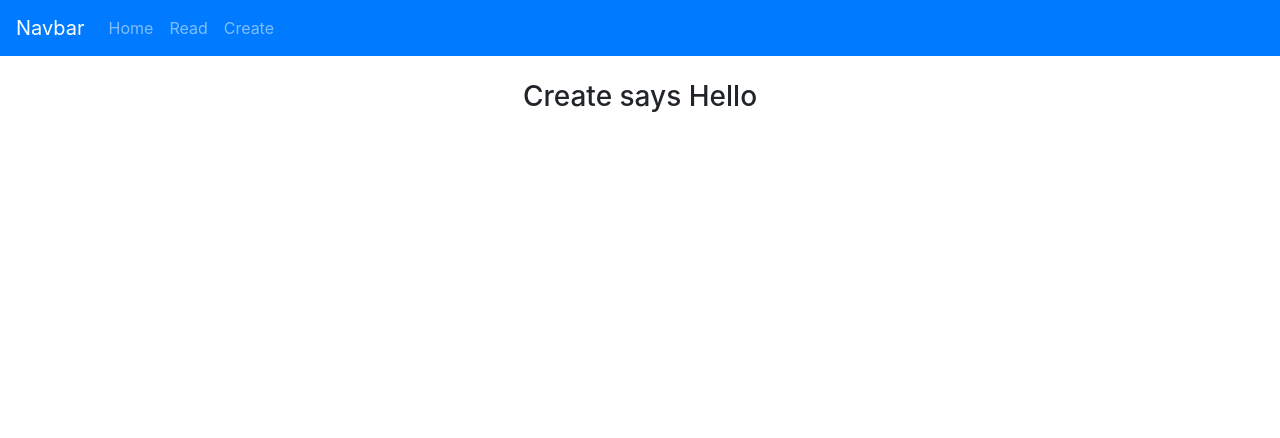
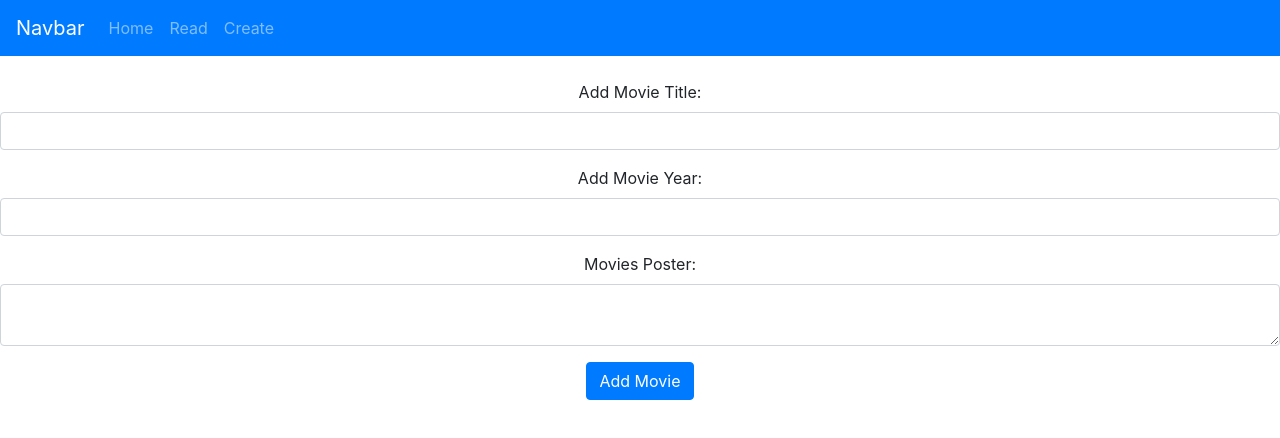
Before and after one commit to eimarmichellex98/datarep_lab7, a React (Create React App) app: page /create in a window 1280 px wide. Shown: the top 438 px of the page. Built offline with nearby package versions, Linux system fonts and the light colour scheme.

Commit message:
week4 complete

```diff
--- a/package.json
+++ b/package.json
@@ -6,6 +6,7 @@
     "@testing-library/jest-dom": "^4.2.4",
     "@testing-library/react": "^9.5.0",
     "@testing-library/user-event": "^7.2.1",
+    "axios": "^0.21.0",
     "bootstrap": "^4.5.3",
     "react": "^16.14.0",
     "react-bootstrap": "^1.3.0",
--- a/src/components/create.js
+++ b/src/components/create.js
@@ -1,12 +1,85 @@
 import React from 'react';
 
 
- export class Create extends React.Component{
+export class Create extends React.Component {
 
-    render(){
-        return(
-            <div>
-                <h3>Create says Hello</h3>
+    //using constructor to create form object and super class
+    constructor() {
+        //to use forms we need super class and invoke parent class
+        super();
+
+        //binding all events to 'this' keyword
+        this.onSubmit = this.onSubmit.bind(this);
+        this.onChangeTitle = this.onChangeTitle.bind(this);
+        this.onChangeYear = this.onChangeYear.bind(this);
+        this.onChangePoster = this.onChangePoster.bind(this);
+
+        //fields taken to use in form
+        this.state = {
+            Title: '',
+            Year: '',
+            Poster: ''
+        }
+    }
+    //method takes argument e, when we update the input it will display the new Title
+    onChangeTitle(e) {
+        this.setState({
+            Title: e.target.value
+        })
+    }
+    //method takes argument e, new input will update and then display new Year
+    onChangeYear(e) {
+        this.setState({
+            Year: e.target.value
+        })
+    }
+    //method takes argument e, when input is updated, a new Poster will be displayed
+    onChangePoster(e) {
+        this.setState({
+            Poster: e.target.value
+        })
+    }
+    //onSubmit method, argument taken is e, default prevents us from calling it multiple times
+    //message appears as an alert
+    onSubmit(e) {
+        e.preventDefault();
+        alert("Movie: " + this.state.Title + "\nYear: "
+            + this.state.Year + "\nPoster: " + this.state.Poster);
+    }
+
+    //form has a onSubmit button and once clicked it invokes a method
+    //div all holding different inputs on webpage for user, Movie Title, Year, Poster
+    render() {
+        return (
+            <div className='App'>
+                <form onSubmit={this.onSubmit}>
+                    <div className="form-group">
+                        <label>Add Movie Title:</label>
+                        <input type='text'
+                            className='form-control'
+                            value={this.state.Title}
+                            onChange={this.onChangeTitle}></input>
+                    </div>
+                    <div className="form-group">
+                        <label>Add Movie Year: </label>
+                        <input type='text'
+                            className='form-control'
+                            value={this.state.Year}
+                            onChange={this.onChangeYear}></input>
+                    </div>
+                    <div className='form-group'>
+                        <label>Movies Poster:</label>
+                        <textarea type='text'
+                            className='form-control'
+                            value={this.state.Poster}
+                            onChange={this.onChangePoster}></textarea>
+                    </div>
+                    <div className="form-group">
+                        <input type='submit'
+                            value='Add Movie'
+                            className='btn btn-primary'></input>
+                    </div>
+                </form>
             </div>
         );
     }
--- a/src/components/read.js
+++ b/src/components/read.js
@@ -1,35 +1,24 @@
 import React from 'react';
 import { Movies } from './movies';
+import axios from 'axios';
 
 
 export class Read extends React.Component {
-//JSON added holding data that will be used to display on read component online
+    //JSON added holding data that will be used to display on read component online
     state = {
-        movies: [
-            {
-                "Title": "Avengers: Infinity War",
-                "Year": "2018",
-                "imdbID": "tt4154756",
-                "Type": "movie",
-                "Poster": "https://m.media-amazon.com/images/M/MV5BMjMxNjY2MDU1OV5BMl5BanBnXkFtZTgwNzY1MTUwNTM@._V1_SX300.jpg"
-            },
-            {
-                "Title": "Captain America: Civil War",
-                "Year": "2016",
-                "imdbID": "tt3498820",
-                "Type": "movie",
-                "Poster": "https://m.media-amazon.com/images/M/MV5BMjQ0MTgyNjAxMV5BMl5BanBnXkFtZTgwNjUzMDkyODE@._V1_SX300.jpg"
-            },
-            {
-                "Title": "Charlie Wilson's War",
-                "Year": "2007",
-                "imdbID": "tt0472062",
-                "Type": "movie",
-                "Poster": "https://m.media-amazon.com/images/M/MV5BMTgwMDgwMDc4MF5BMl5BanBnXkFtZTYwOTU3MDM4._V1_SX300.jpg"
-            }
-        ]
+        movies: []
+    };
 
-    };
+    componentDidMount() {
+        //axios resource goes to retrieve JSON file and displays it
+        axios.get('https://jsonblob.com/api/jsonblob/520c3b5e-0312-11eb-a6af-cbf00d776032')
+            .then((response) => {
+                this.setState({ movies: response.data.Search })
+            })
+            .catch((error) => {
+                console.log(error)
+            });
+    }
 
     render() {
         //passing to movies.js
```
Also changed, not shown: 1 other file (tests, documents, lock files or other folders).
